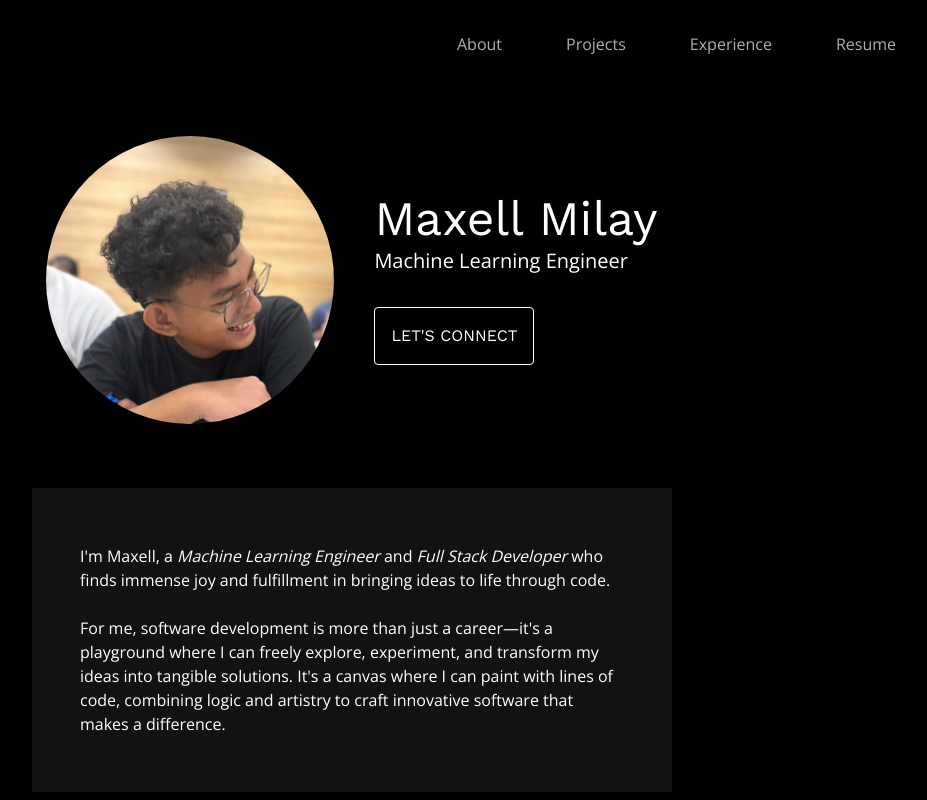
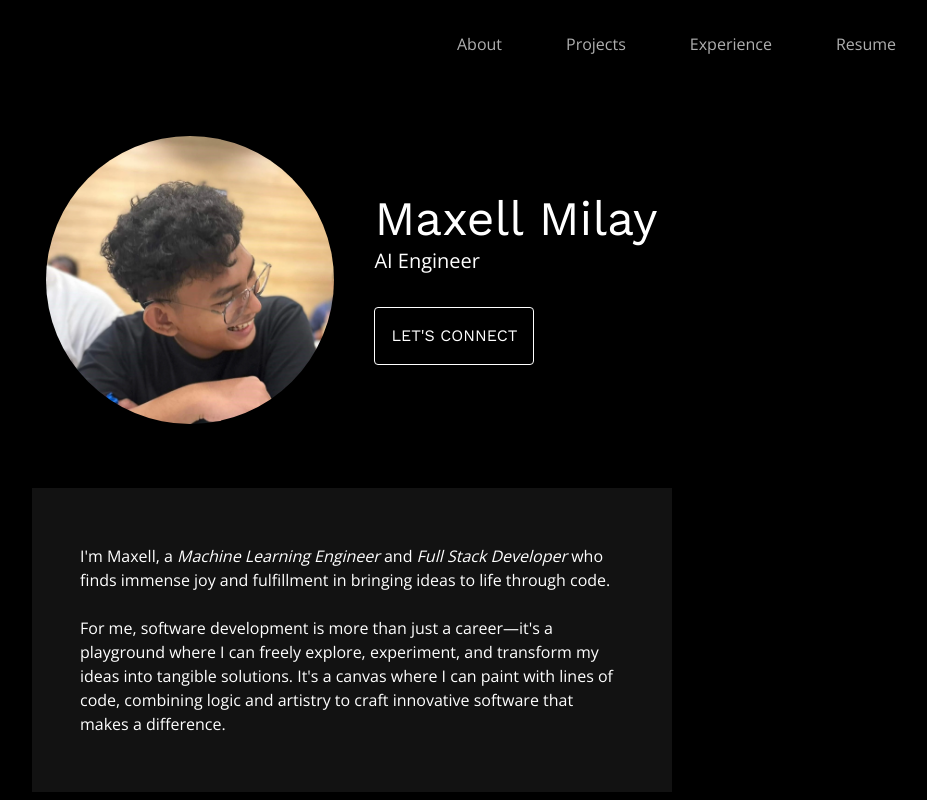
Before and after one commit to maxellmilay/personal-website-v2, a Next.js app: page / in a window 1280 px wide. Shown: the top 800 px of the page, without its empty margins (288-1215 px from the left). Built offline with nearby package versions, Linux system fonts and the light colour scheme.

Commit message:
[Adjustment][Maxell] modified job title

```diff
--- a/src/components/Landing.tsx
+++ b/src/components/Landing.tsx
@@ -12,7 +12,7 @@ function Landing() {
       <div className="flex flex-col items-center lg:items-start justify-center">
         <h1 className={`${work.className} text-4xl sm:text-5xl mb-1`}>Maxell Milay</h1>
         <h2 className={`${open.className} text-lg sm:text-xl font-thin mb-8`}>
-          Machine Learning Engineer
+          AI Engineer
         </h2>
         <Link
           className={`${work.className} p-4 border border-solid border-white rounded hover:bg-white duration-300 hover:text-black`}
```
